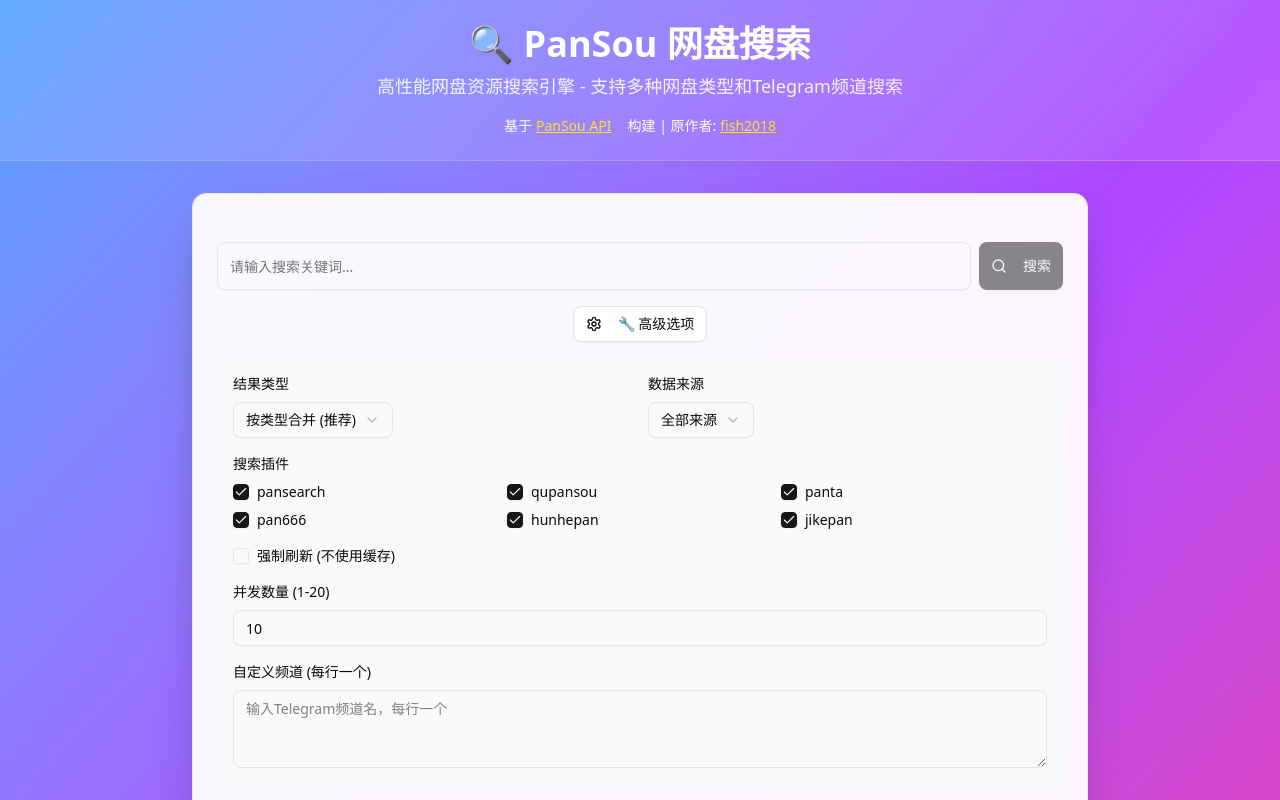
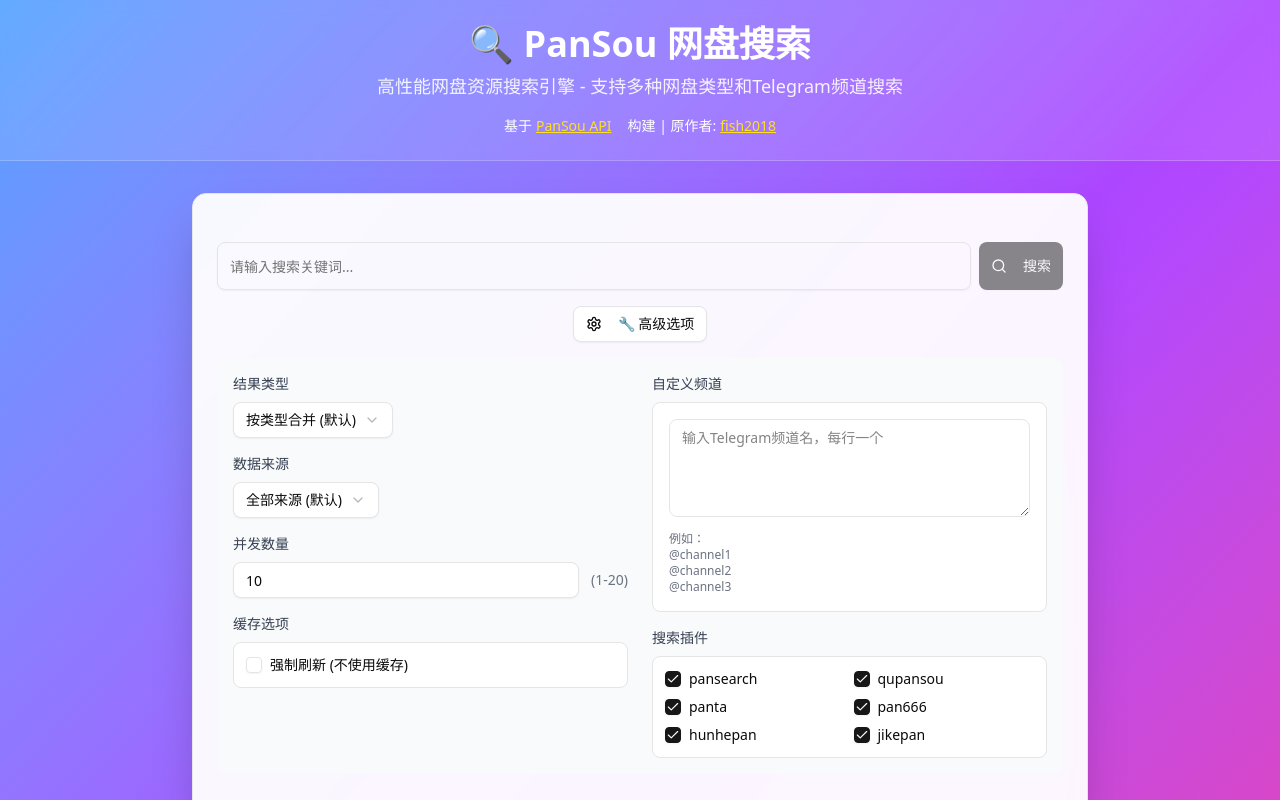
Before and after one commit to 51sky/Pansou123, a React (Vite) app: page / in a window 1280 px wide. Both pictures are taken after a click on the button "🔧 高级选项". Shown: the top 800 px of the page. Built offline with nearby package versions, Linux system fonts and the light colour scheme.

Commit message:
Update App.jsx

```diff
--- a/src/App.jsx
+++ b/src/App.jsx
@@ -253,40 +253,111 @@
                 </CollapsibleTrigger>
               </div>
               <CollapsibleContent className="space-y-4 p-4 bg-gray-50 rounded-lg">
-                <div className="grid grid-cols-1 md:grid-cols-2 gap-4">
-                  <div>
-                    <label className="block text-sm font-medium mb-2">结果类型</label>
-                    <Select value={advancedOptions.res} onValueChange={(value) =>
-                      setAdvancedOptions(prev => ({ ...prev, res: value }))}>
-                      <SelectTrigger>
-                        <SelectValue />
+                {/* 网格布局美化高级选项 */}
+                <div className="grid grid-cols-1 md:grid-cols-2 gap-6">
+                  {/* 左侧列 */}
+                  <div className="space-y-4">
+                    {/* 结果类型分组 */}
+                    <div className="space-y-2">
+                      <h3 className="text-sm font-medium text-gray-700">结果类型</h3>
+                      <Select
+                        value={advancedOptions.res}
+                        onValueChange={(value) => setAdvancedOptions(prev => ({ ...prev, res: value }))}
+                        className="w-full"
+                      >
+                        <SelectTrigger className="bg-white">
+                          <SelectValue placeholder="选择结果类型" />
                         </SelectTrigger>
                         <SelectContent>
-                        <SelectItem value="merge">按类型合并 (推荐)</SelectItem>
+                          <SelectItem value="merge">按类型合并 (默认)</SelectItem>
                           <SelectItem value="all">全部结果</SelectItem>
                           <SelectItem value="results">仅结果列表</SelectItem>
                         </SelectContent>
                       </Select>
                     </div>
-                  <div>
-                    <label className="block text-sm font-medium mb-2">数据来源</label>
-                    <Select value={advancedOptions.src} onValueChange={(value) =>
-                      setAdvancedOptions(prev => ({ ...prev, src: value }))}>
-                      <SelectTrigger>
-                        <SelectValue />
+
+                    {/* 数据来源分组 */}
+                    <div className="space-y-2">
+                      <h3 className="text-sm font-medium text-gray-700">数据来源</h3>
+                      <Select
+                        value={advancedOptions.src}
+                        onValueChange={(value) => setAdvancedOptions(prev => ({ ...prev, src: value }))}
+                        className="w-full"
+                      >
+                        <SelectTrigger className="bg-white">
+                          <SelectValue placeholder="选择数据来源" />
                         </SelectTrigger>
                         <SelectContent>
-                        <SelectItem value="all">全部来源</SelectItem>
+                          <SelectItem value="all">全部来源 (默认)</SelectItem>
                           <SelectItem value="tg">仅Telegram</SelectItem>
                           <SelectItem value="plugin">仅插件</SelectItem>
                         </SelectContent>
                       </Select>
                     </div>
+
+                    {/* 并发数量分组 */}
+                    <div className="space-y-2">
+                      <h3 className="text-sm font-medium text-gray-700">并发数量</h3>
+                      <div className="flex items-center gap-3">
+                        <Input
+                          type="number"
+                          min="1"
+                          max="20"
+                          value={advancedOptions.conc}
+                          onChange={(e) => {
+                            const value = parseInt(e.target.value) || 10;
+                            setAdvancedOptions(prev => ({
+                              ...prev,
+                              conc: Math.min(20, Math.max(1, value))
+                            }))
+                          }}
+                          className="flex-1 bg-white"
+                        />
+                        <span className="text-sm text-gray-500">(1-20)</span>
+                      </div>
                     </div>
 
-                <div>
-                  <label className="block text-sm font-medium mb-2">搜索插件</label>
-                  <div className="grid grid-cols-2 md:grid-cols-3 gap-2">
+                    {/* 强制刷新 */}
+                    <div className="space-y-2">
+                      <h3 className="text-sm font-medium text-gray-700">缓存选项</h3>
+                      <div className="flex items-center space-x-2 bg-white p-3 rounded-md border">
+                        <Checkbox
+                          id="refresh"
+                          checked={advancedOptions.refresh}
+                          onCheckedChange={(checked) =>
+                            setAdvancedOptions(prev => ({ ...prev, refresh: checked }))}
+                        />
+                        <label htmlFor="refresh" className="text-sm">强制刷新 (不使用缓存)</label>
+                      </div>
+                    </div>
+                  </div>
+
+                  {/* 右侧列 */}
+                  <div className="space-y-4">
+                    {/* 自定义频道 */}
+                    <div className="space-y-2">
+                      <h3 className="text-sm font-medium text-gray-700">自定义频道</h3>
+                      <div className="bg-white p-4 rounded-md border">
+                        <textarea
+                          value={advancedOptions.channels}
+                          onChange={(e) => setAdvancedOptions(prev => ({ ...prev, channels: e.target.value }))}
+                          rows={4}
+                          className="w-full px-3 py-2 text-sm border rounded-md"
+                          placeholder="输入Telegram频道名，每行一个"
+                        />
+                        <p className="mt-2 text-xs text-gray-500">
+                          例如：<br />
+                          @channel1<br />
+                          @channel2<br />
+                          @channel3
+                        </p>
+                      </div>
+                    </div>
+
+                    {/* 搜索插件 */}
+                    <div className="space-y-2">
+                      <h3 className="text-sm font-medium text-gray-700">搜索插件</h3>
+                      <div className="grid grid-cols-2 gap-2 bg-white p-3 rounded-md border">
                         {pluginOptions.map(plugin => (
                           <div key={plugin} className="flex items-center space-x-2">
                             <Checkbox
@@ -299,45 +370,7 @@
                         ))}
                       </div>
                     </div>
-
-                <div className="flex items-center space-x-2">
-                  <Checkbox
-                    id="refresh"
-                    checked={advancedOptions.refresh}
-                    onCheckedChange={(checked) =>
-                      setAdvancedOptions(prev => ({ ...prev, refresh: checked }))}
-                  />
-                  <label htmlFor="refresh" className="text-sm">强制刷新 (不使用缓存)</label>
                   </div>
-
-                {/* 新增并发数量设置 */}
-                <div>
-                  <label className="block text-sm font-medium mb-2">并发数量 (1-20)</label>
-                  <Input
-                    type="number"
-                    min="1"
-                    max="20"
-                    value={advancedOptions.conc}
-                    onChange={(e) => {
-                      const value = parseInt(e.target.value) || 10;
-                      setAdvancedOptions(prev => ({
-                        ...prev,
-                        conc: Math.min(20, Math.max(1, value))
-                      }))
-                    }}
-                  />
-                </div>
-
-                {/* 新增自定义频道输入框 */}
-                <div>
-                  <label className="block text-sm font-medium mb-2">自定义频道 (每行一个)</label>
-                  <textarea
-                    value={advancedOptions.channels}
-                    onChange={(e) => setAdvancedOptions(prev => ({ ...prev, channels: e.target.value }))}
-                    rows={3}
-                    className="w-full px-3 py-2 border rounded-md text-sm"
-                    placeholder="输入Telegram频道名，每行一个"
-                  />
                 </div>
               </CollapsibleContent>
             </Collapsible>
```
Lines whose indentation alone changed are shown as unchanged.
